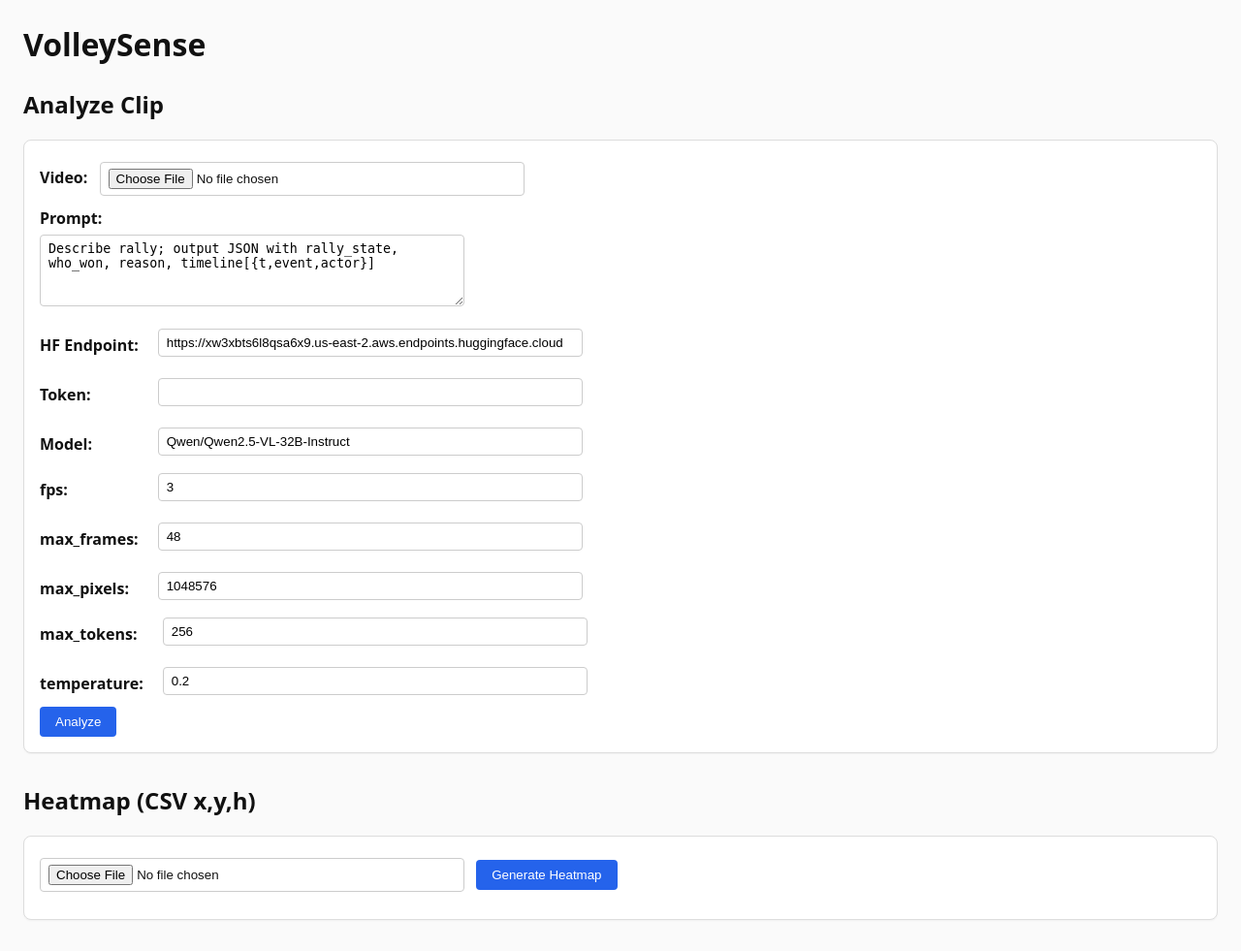
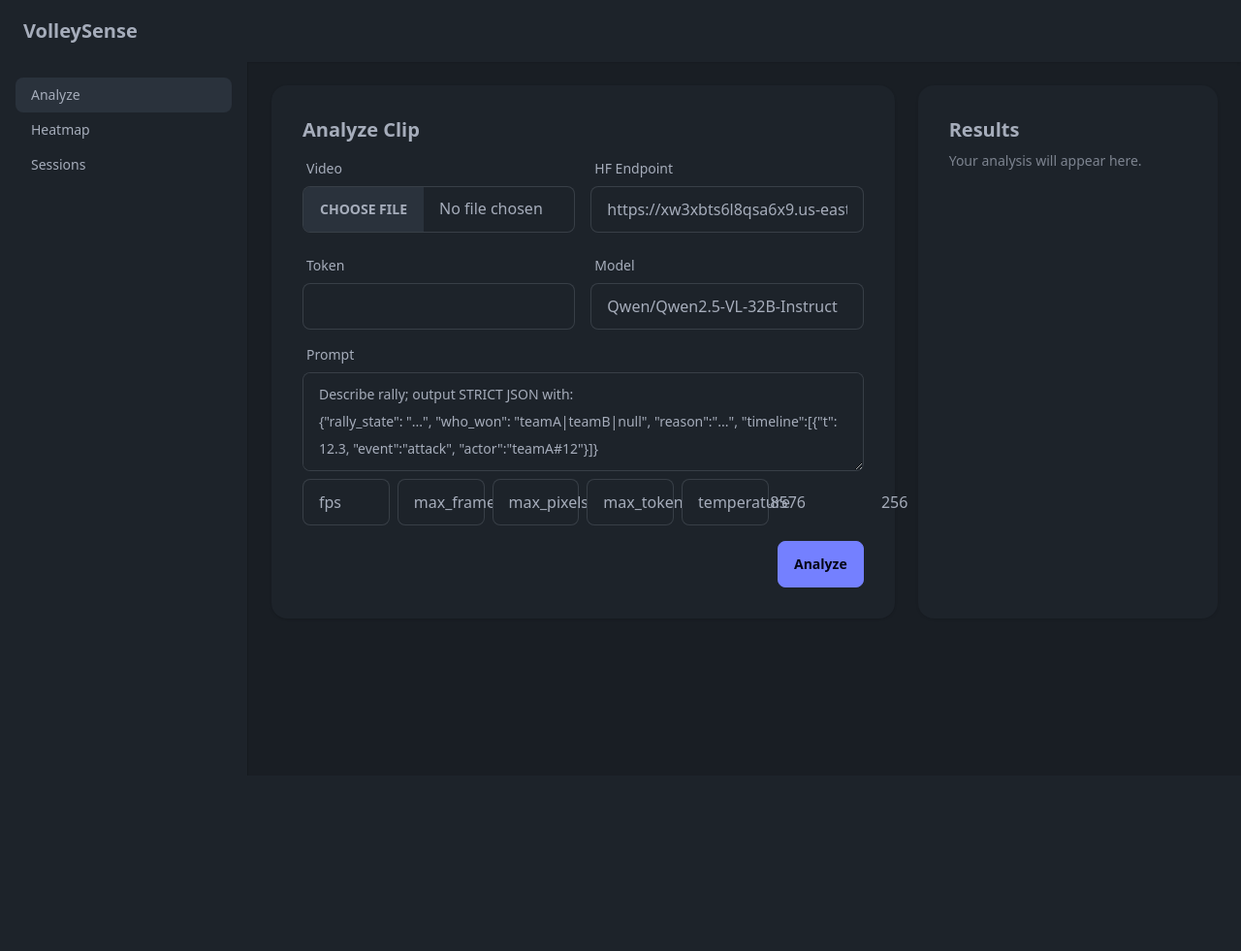
Before and after one commit to s-schaner/HotMama, a FastAPI app: page / in a window 1280 px wide. Shown: the whole page at 97% size. After the commit the page ends 606 px from the top, so only its background shows below. Run offline with FastAPI, Linux system fonts and the light colour scheme; some libraries are stand-ins or nearby versions.

Commit message:
Enhance web UI with Tailwind, HTMX, and partial endpoints

```diff
--- a/webapp/server.py
+++ b/webapp/server.py
@@ -1,6 +1,7 @@
 from __future__ import annotations
 
 import csv
+import json
 import os
 from typing import List, Tuple
 
@@ -33,12 +34,24 @@ async def index(request: Request) -> HTMLResponse:
     return templates.TemplateResponse("index.html", {"request": request})
 
 
-@app.post("/analyze")
-async def analyze(
+@app.get("/_partial/heatmap", response_class=HTMLResponse)
+async def partial_heatmap(request: Request) -> HTMLResponse:
+    return templates.TemplateResponse("_heatmap_panel.html", {"request": request})
+
+
+@app.get("/_partial/sessions", response_class=HTMLResponse)
+async def partial_sessions(request: Request) -> HTMLResponse:
+    return templates.TemplateResponse("_sessions_panel.html", {"request": request})
+
+
+@app.post("/_api/analyze", response_class=HTMLResponse)
+async def analyze_htmx(
     request: Request,
     video: UploadFile = File(...),
     prompt: str = Form(
-        "Describe rally; output JSON with rally_state, who_won, reason, timeline[{t,event,actor}]"
+        "Describe rally; output STRICT JSON with:\n"
+        '{"rally_state": "...", "who_won": "teamA|teamB|null", "reason":"...", '
+        '"timeline":[{"t": 12.3, "event":"attack", "actor":"teamA#12"}]}'
     ),
     endpoint: str = Form(...),
     token: str = Form(""),
@@ -54,34 +67,49 @@ async def analyze(
     with open(tmp_path, "wb") as fh:
         fh.write(data)
 
-    frames, meta = extract_frames(tmp_path, float(fps), int(max_frames))
-    images = [b64_image_data_uri(frame) for frame in frames]
-    content = [{"type": "text", "text": prompt}]
-    content.extend({"type": "image_url", "image_url": {"url": url}} for url in images)
-    messages = [{"role": "user", "content": content}]
+    try:
+        frames, meta = extract_frames(tmp_path, float(fps), int(max_frames))
+        images = [b64_image_data_uri(frame) for frame in frames]
+        content = [{"type": "text", "text": prompt}]
+        content.extend(
+            {"type": "image_url", "image_url": {"url": url}} for url in images
+        )
+        messages = [{"role": "user", "content": content}]
 
-    response = call_endpoint_openai_chat(
-        endpoint,
-        token or None,
-        model,
-        messages,
-        fps,
-        max_pixels,
-        max_tokens,
-        temperature,
-    )
-    reply = (
-        response.get("choices", [{}])[0]
-        .get("message", {})
-        .get("content", str(response))
-    )
-    context = {
-        "request": request,
-        "reply": reply,
-        "meta": meta,
-        "video_name": video.filename,
-    }
-    return templates.TemplateResponse("results.html", context)
+        response = call_endpoint_openai_chat(
+            endpoint,
+            token or None,
+            model,
+            messages,
+            fps,
+            max_pixels,
+            max_tokens,
+            temperature,
+        )
+        raw = json.dumps(response, indent=2)
+        pretty = (
+            response.get("choices", [{}])[0]
+            .get("message", {})
+            .get("content", "")
+            .strip()
+        )
+        context = {
+            "request": request,
+            "pretty": pretty or "(No content)",
+            "raw": raw,
+            "meta": meta,
+        }
+        return templates.TemplateResponse("_result_panel.html", context)
+    except Exception as exc:
+        return HTMLResponse(
+            f"<div class='alert alert-error'><span>Error: {exc}</span></div>",
+            status_code=500,
+        )
+    finally:
+        try:
+            os.remove(tmp_path)
+        except OSError:
+            pass
 
 
 @app.post("/heatmap")
--- a/webapp/templates/base.html
+++ b/webapp/templates/base.html
@@ -1,14 +1,91 @@
 <!doctype html>
-<html>
+<html data-theme="dark">
 <head>
-  <meta charset="utf-8">
-  <title>{{ title if title else "VolleySense" }}</title>
-  <link rel="stylesheet" href="/static/styles.css">
+  <meta charset="utf-8" />
+  <title>{{ title or "VolleySense" }}</title>
+  <!-- Tailwind + DaisyUI -->
+  <link href="https://cdn.jsdelivr.net/npm/daisyui@4.12.10/dist/full.min.css" rel="stylesheet" />
+  <script src="https://cdn.tailwindcss.com"></script>
+  <!-- HTMX -->
+  <script src="https://unpkg.com/htmx.org@1.9.12"></script>
+  <style>
+    .hx-indicator { display: none; }
+    .htmx-request .hx-indicator { display: inline-block; }
+  </style>
 </head>
-<body>
-  <header><h1>VolleySense</h1></header>
-  <main>
-    {% block content %}{% endblock %}
-  </main>
+<body class="min-h-screen bg-base-200 text-base-content">
+  <div class="navbar bg-base-100 shadow">
+    <div class="flex-1 px-4 text-xl font-semibold">VolleySense</div>
+    <div class="flex-none pr-4">
+      <span id="status" class="badge badge-accent hidden"></span>
+      <span class="hx-indicator loading loading-spinner loading-sm"></span>
+    </div>
+  </div>
+
+  <div class="flex">
+    <!-- Sidebar -->
+    <aside class="w-64 bg-base-100 min-h-[calc(100vh-4rem)] border-r border-base-300">
+      <ul class="menu p-4">
+        <li><a href="/" class="active">Analyze</a></li>
+        <li><a href="/#heatmap" hx-get="/_partial/heatmap" hx-target="#content" hx-swap="innerHTML">Heatmap</a></li>
+        <li><a href="/#sessions" hx-get="/_partial/sessions" hx-target="#content" hx-swap="innerHTML">Sessions</a></li>
+      </ul>
+    </aside>
+
+    <!-- Main content -->
+    <main id="content" class="flex-1 p-6">
+      {% block content %}{% endblock %}
+    </main>
+  </div>
+
+  <!-- Toast banner -->
+  <div id="toast" class="toast toast-top toast-end"></div>
+  <script>
+    function showToast(msg, type = "info") {
+      const t = document.getElementById('toast');
+      const div = document.createElement('div');
+      div.className = `alert alert-${type}`;
+      const span = document.createElement('span');
+      span.textContent = typeof msg === 'string' ? msg : JSON.stringify(msg);
+      div.appendChild(span);
+      t.appendChild(div);
+      setTimeout(() => div.remove(), 5000);
+    }
+
+    document.body.addEventListener('htmx:beforeRequest', function (event) {
+      const status = document.getElementById('status');
+      if (status) {
+        status.textContent = 'Working…';
+        status.classList.remove('hidden');
+      }
+    });
+
+    document.body.addEventListener('htmx:afterRequest', function () {
+      const status = document.getElementById('status');
+      if (status) {
+        status.textContent = '';
+        status.classList.add('hidden');
+      }
+    });
+
+    document.body.addEventListener('htmx:responseError', function (event) {
+      const status = document.getElementById('status');
+      if (status) {
+        status.textContent = 'Error';
+        status.classList.remove('hidden');
+      }
+      const detail = event.detail;
+      let message = detail && detail.xhr ? detail.xhr.responseText || detail.xhr.statusText : 'Request failed';
+      if (typeof message === 'string') {
+        const parser = new DOMParser();
+        const doc = parser.parseFromString(message, 'text/html');
+        message = doc.body ? doc.body.textContent || message : message;
+        if (message.length > 240) {
+          message = message.slice(0, 240) + '…';
+        }
+      }
+      showToast(message || 'Request failed', 'error');
+    });
+  </script>
 </body>
 </html>
--- a/webapp/templates/index.html
+++ b/webapp/templates/index.html
@@ -1,37 +1,99 @@
 {% extends "base.html" %}
 {% block content %}
 
-<h2>Analyze Clip</h2>
-<form action="/analyze" method="post" enctype="multipart/form-data">
-  <div>
-    <label>Video:</label>
-    <input type="file" name="video" required>
+<div class="grid grid-cols-1 xl:grid-cols-3 gap-6">
+  <!-- Analyze form -->
+  <section class="xl:col-span-2 card bg-base-100 shadow">
+    <div class="card-body">
+      <h2 class="card-title">Analyze Clip</h2>
+      <form id="analyze-form"
+            hx-post="/_api/analyze"
+            hx-encoding="multipart/form-data"
+            hx-target="#results"
+            hx-swap="innerHTML"
+            hx-on::after-request="if(event.detail.successful){showToast('Analysis complete', 'success');}"
+            onsubmit="showToast('Analyzing...', 'info')">
+        <div class="grid grid-cols-1 md:grid-cols-2 gap-4">
+          <div class="form-control">
+            <label class="label"><span class="label-text">Video</span></label>
+            <input id="video-input" type="file" name="video" class="file-input file-input-bordered w-full" required />
+            <label id="video-meta" class="label hidden"><span class="label-text-alt"></span></label>
           </div>
-  <div>
-    <label>Prompt:</label><br>
-    <textarea name="prompt" rows="3">Describe rally; output JSON with rally_state, who_won, reason, timeline[{t,event,actor}]</textarea>
+          <div class="form-control">
+            <label class="label"><span class="label-text">HF Endpoint</span></label>
+            <input name="endpoint" class="input input-bordered w-full"
+                   value="https://xw3xbts6l8qsa6x9.us-east-2.aws.endpoints.huggingface.cloud" required />
           </div>
-  <div class="grid">
-    <label>HF Endpoint:</label><input type="text" name="endpoint" value="https://xw3xbts6l8qsa6x9.us-east-2.aws.endpoints.huggingface.cloud" required>
-    <label>Token:</label><input type="password" name="token" value="">
-    <label>Model:</label><input type="text" name="model" value="Qwen/Qwen2.5-VL-32B-Instruct">
+          <div class="form-control">
+            <label class="label"><span class="label-text">Token</span></label>
+            <input type="password" name="token" class="input input-bordered w-full" />
           </div>
-  <div class="grid">
-    <label>fps:</label><input type="number" name="fps" value="3">
-    <label>max_frames:</label><input type="number" name="max_frames" value="48">
-    <label>max_pixels:</label><input type="number" name="max_pixels" value="1048576">
+          <div class="form-control">
+            <label class="label"><span class="label-text">Model</span></label>
+            <input name="model" class="input input-bordered w-full" value="Qwen/Qwen2.5-VL-32B-Instruct" />
           </div>
-  <div class="grid">
-    <label>max_tokens:</label><input type="number" name="max_tokens" value="256">
-    <label>temperature:</label><input type="number" step="0.1" name="temperature" value="0.2">
         </div>
-  <button type="submit">Analyze</button>
+
+        <div class="form-control mt-2">
+          <label class="label"><span class="label-text">Prompt</span></label>
+          <textarea name="prompt" rows="3" class="textarea textarea-bordered">Describe rally; output STRICT JSON with:
+{"rally_state": "...", "who_won": "teamA|teamB|null", "reason":"...", "timeline":[{"t": 12.3, "event":"attack", "actor":"teamA#12"}]}
+          </textarea>
+        </div>
+
+        <div class="grid grid-cols-2 md:grid-cols-6 gap-2 mt-2">
+          <label class="input input-bordered flex items-center gap-2">fps
+            <input name="fps" type="number" value="3" class="grow text-right" />
+          </label>
+          <label class="input input-bordered flex items-center gap-2">max_frames
+            <input name="max_frames" type="number" value="48" class="grow text-right" />
+          </label>
+          <label class="input input-bordered flex items-center gap-2">max_pixels
+            <input name="max_pixels" type="number" value="1048576" class="grow text-right" />
+          </label>
+          <label class="input input-bordered flex items-center gap-2">max_tokens
+            <input name="max_tokens" type="number" value="256" class="grow text-right" />
+          </label>
+          <label class="input input-bordered flex items-center gap-2">temperature
+            <input name="temperature" type="number" step="0.1" value="0.2" class="grow text-right" />
+          </label>
+        </div>
+
+        <div class="card-actions justify-end mt-4">
+          <button class="btn btn-primary" type="submit">
+            <span class="hx-indicator loading loading-spinner loading-sm mr-2"></span>
+            Analyze
+          </button>
+        </div>
       </form>
+    </div>
+  </section>
 
-<h2>Heatmap (CSV x,y,h)</h2>
-<form action="/heatmap" method="post" enctype="multipart/form-data" target="_blank">
-  <input type="file" name="csvfile" required>
-  <button type="submit">Generate Heatmap</button>
-</form>
+  <!-- Results panel -->
+  <section id="results" class="card bg-base-100 shadow xl:col-span-1">
+    <div class="card-body">
+      <h2 class="card-title">Results</h2>
+      <p class="text-sm opacity-70">Your analysis will appear here.</p>
+    </div>
+  </section>
+</div>
+
+<script>
+  const videoInput = document.getElementById('video-input');
+  const metaLabel = document.getElementById('video-meta');
+  if (videoInput) {
+    videoInput.addEventListener('change', function () {
+      const file = this.files && this.files[0];
+      if (!file) {
+        metaLabel.classList.add('hidden');
+        metaLabel.querySelector('.label-text-alt').textContent = '';
+        return;
+      }
+      const sizeMB = (file.size / (1024 * 1024)).toFixed(2);
+      metaLabel.classList.remove('hidden');
+      metaLabel.querySelector('.label-text-alt').textContent = `${file.name} · ${sizeMB} MB`;
+    });
+  }
+</script>
 
 {% endblock %}
```
Also changed, not shown: webapp/templates/_heatmap_panel.html (added, +17 -0 lines), webapp/templates/_result_panel.html (added, +14 -0 lines), webapp/templates/_sessions_panel.html (added, +11 -0 lines). Lines whose indentation alone changed are shown as unchanged.
